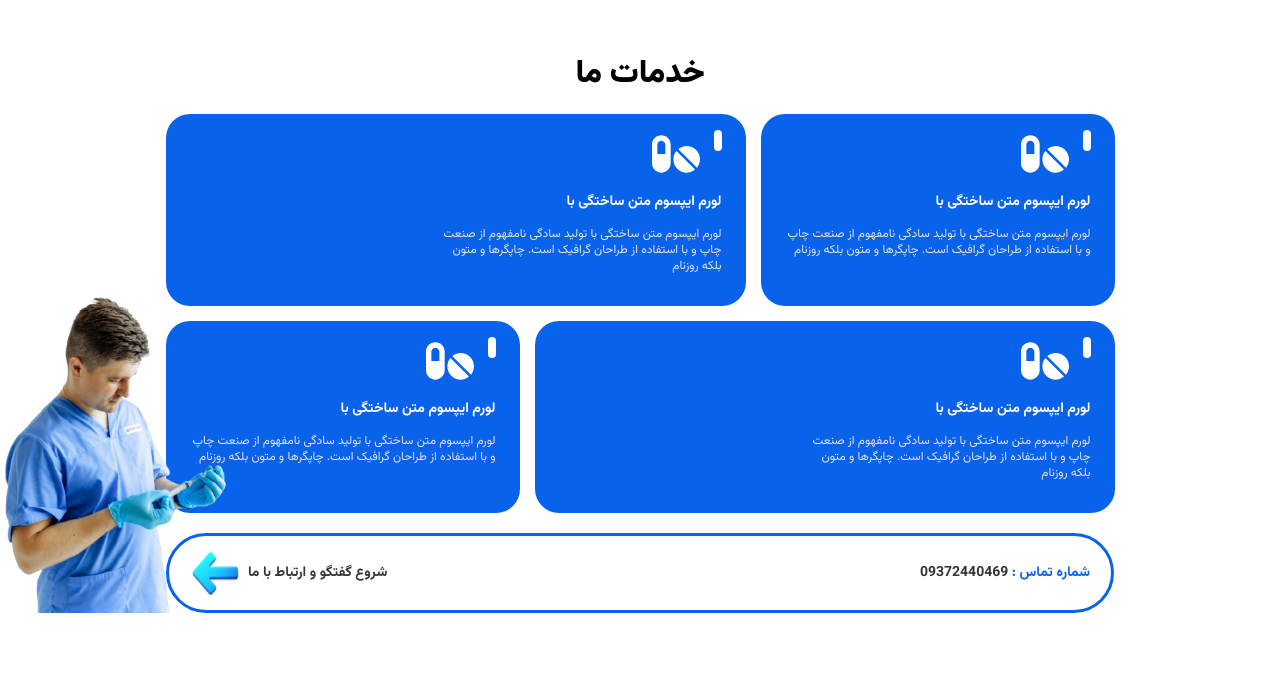
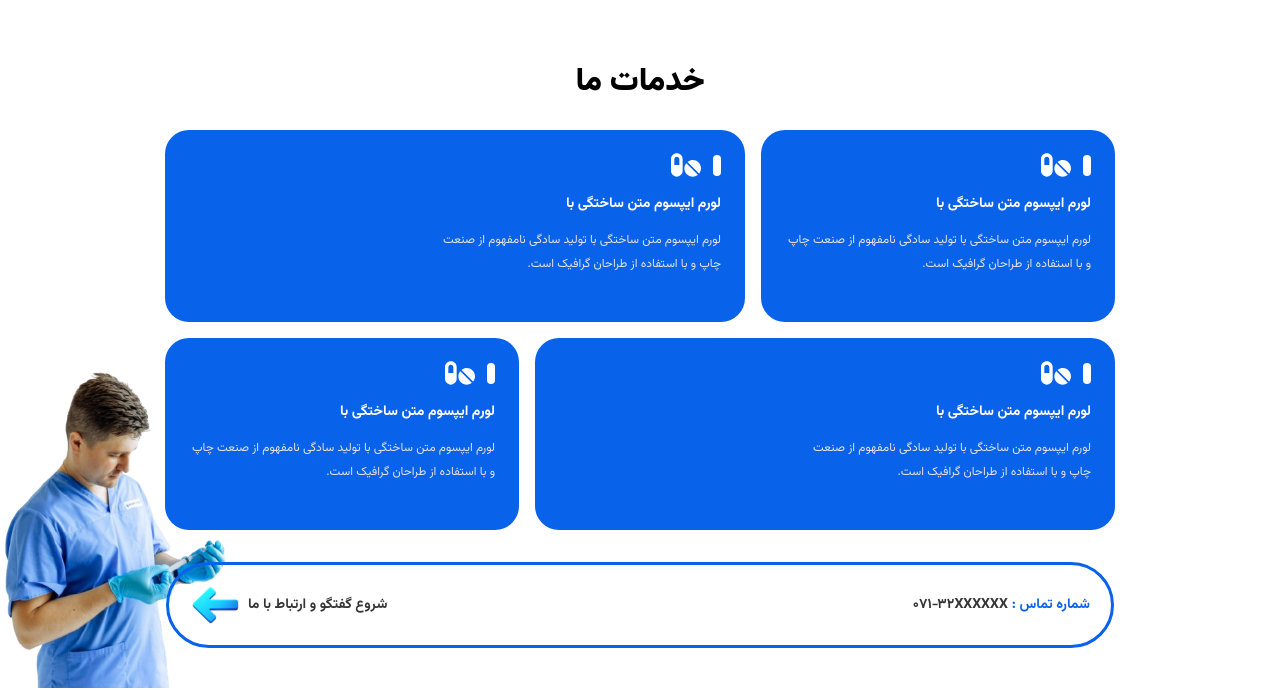
Before and after one commit to parsa-farshah/novaMtd, a Next.js app: page / in a window 1280 px wide. Shown: the part 760-1450 px from the top of the page. Built offline with nearby package versions, Linux system fonts and the light colour scheme.

Commit message:
our service styles change

```diff
--- a/app/components/CarouselOurServices.tsx
+++ b/app/components/CarouselOurServices.tsx
@@ -2,10 +2,7 @@ import {
   Carousel,
   CarouselContent,
   CarouselItem,
-  CarouselNext,
-  CarouselPrevious,
 } from "@/components/ui/carousel";
-import Image from "next/image";
 import { FaPills } from "react-icons/fa";
 
 export function CarouselOurServices() {
@@ -18,29 +15,27 @@ export function CarouselOurServices() {
         loop: true,
       }}
     >
-      <CarouselContent>
+      <CarouselContent className="px-3">
         {Array.from({ length: 4 }).map((_, index) => (
-          <CarouselItem key={index} className="basis-[65%] shrink-0 py-5">
-            <section className="bg-primary px-6 py-4 w-[100%] rounded-3xl flex flex-col gap-[14px] shadow-sm shadow-black">
-              <div className="flex gap-3.5">
-                <div className="w-2 h-[21px] bg-white rounded-full"></div>
-                <FaPills className="text-5xl text-white" />
+          <CarouselItem key={index} className="basis-[70%] shrink-0 py-6">
+            <article className="bg-primary px-6 py-5 w-full rounded-3xl flex flex-col gap-3 shadow-md shadow-black/20">
+              <div className="flex items-center gap-3">
+                <div className="w-2 h-[20px] bg-white rounded-full"></div>
+                <FaPills className="text-3xl text-white" />
               </div>
-              <span className=" font-bold text-sm text-white">
+
+              <span className="font-bold text-sm text-white leading-6">
                 لورم ایپسوم متن ساختگی با
               </span>
-              <p className="text-[#E3E3E3]  font-normal text-xs">
-                لورم ایپسوم متن ساختگی با تولید سادگی نامفهوم از صنعت چاپ و با
-                استفاده از طراحان گرافیک است. چاپگرها و متون بلکه روزنام
+
+              <p className="text-[#E3E3E3] text-xs leading-6">
+                لورم ایپسوم متن ساختگی با تولید سادگی نامفهوم از صنعت چاپ و
+                استفاده از طراحان گرافیک است. چاپگرها و متون بلکه روزنامه.
               </p>
-            </section>
+            </article>
           </CarouselItem>
         ))}
       </CarouselContent>
-
-      {/* <CarouselNext className="!left-4 !right-auto z-50 bg-white rotate-180 border border-black" />
-
-      <CarouselPrevious className="!right-4 !left-auto z-50 bg-white -rotate-180 border border-black" /> */}
     </Carousel>
   );
 }
--- a/app/components/OurServices.tsx
+++ b/app/components/OurServices.tsx
@@ -5,98 +5,125 @@ import { CarouselOurServices } from "./CarouselOurServices";
 
 const OurServices = () => {
   return (
-    <div className="w-full flex flex-col items-center relative overflow-hidden 2xl:container 2xl:mx-auto">
-      {/* image doctore */}
-      <div className="absolute -left-[5%] xl:-left-[4%] bottom-0 hidden lg:flex z-0">
+    <section className="w-full flex flex-col items-center relative overflow-hidden py-10 2xl:container 2xl:mx-auto">
+      {/* doctor image */}
+      <div className="absolute -left-[5%] xl:-left-[4%] bottom-0 hidden lg:flex z-0 pointer-events-none">
         <figure className="relative lg:w-[299px] lg:h-[399px]">
-          <Image src="/images/doctor.png" alt="doctor" fill />
+          <Image
+            src="/images/doctor.png"
+            alt="doctor"
+            fill
+            className="object-contain"
+          />
         </figure>
       </div>
-      {/* text */}
-      <span className=" text-[32px] font-black">خدمات ما</span>
-      {/* carousel */}
-      <div className="w-full overflow-hidden flex md:hidden">
+
+      {/* title */}
+      <h2 className="text-[28px] md:text-[32px] font-black text-center">
+        خدمات ما
+      </h2>
+
+      {/* mobile carousel */}
+      <div className="w-full overflow-hidden flex md:hidden mt-6">
         <CarouselOurServices />
       </div>
+
       {/* cards */}
-      <section className="flex-col items-center gap-[15px] md:flex-row md:flex-wrap md:justify-center md:w-[637px] xl:w-[950px] mt-4 hidden md:flex">
-        {/* card 1 */}
-        <section className="bg-primary px-6 py-4 w-[70%]  md:w-[248px] rounded-3xl flex flex-col gap-[14px] xl:w-[354px] xl:h-[192px]">
-          <div className="flex gap-3.5">
+      <section className="flex-col items-center gap-4 md:flex-row md:flex-wrap md:justify-center md:w-[637px] xl:w-[950px] mt-6 hidden md:flex">
+        {/* card */}
+        <article className="bg-primary px-6 py-5 w-[70%] md:w-[248px] rounded-3xl flex flex-col gap-3 xl:w-[354px] xl:h-[192px] transition hover:scale-[1.02]">
+          <div className="flex items-center gap-3">
             <div className="w-2 h-[21px] bg-white rounded-full"></div>
-            <FaPills className="text-5xl text-white" />
+            <FaPills className="text-3xl text-white" />
           </div>
-          <span className=" font-bold text-sm text-white">
+
+          <span className="font-bold text-sm text-white leading-6">
             لورم ایپسوم متن ساختگی با
           </span>
-          <p className="text-[#E3E3E3]  font-normal text-xs">
+
+          <p className="text-[#E3E3E3] font-normal text-xs leading-6">
             لورم ایپسوم متن ساختگی با تولید سادگی نامفهوم از صنعت چاپ و با
-            استفاده از طراحان گرافیک است. چاپگرها و متون بلکه روزنام
+            استفاده از طراحان گرافیک است.
           </p>
-        </section>
-        {/* card 2 */}
-        <section className="bg-primary px-6 py-4 w-[70%] md:h-[192px] md:w-[367px] rounded-3xl flex flex-col gap-[14px] xl:w-[580px]">
-          <div className="flex gap-3.5">
+        </article>
+
+        {/* card */}
+        <article className="bg-primary px-6 py-5 w-[70%] md:h-[192px] md:w-[367px] rounded-3xl flex flex-col gap-3 xl:w-[580px] transition hover:scale-[1.02]">
+          <div className="flex items-center gap-3">
             <div className="w-2 h-[21px] bg-white rounded-full"></div>
-            <FaPills className="text-5xl text-white" />
+            <FaPills className="text-3xl text-white" />
           </div>
-          <span className=" font-bold text-sm text-white">
+
+          <span className="font-bold text-sm text-white leading-6">
             لورم ایپسوم متن ساختگی با
           </span>
-          <p className="text-[#E3E3E3]  font-normal text-xs xl:w-[280px]">
+
+          <p className="text-[#E3E3E3] font-normal text-xs leading-6 xl:w-[280px]">
             لورم ایپسوم متن ساختگی با تولید سادگی نامفهوم از صنعت چاپ و با
-            استفاده از طراحان گرافیک است. چاپگرها و متون بلکه روزنام
+            استفاده از طراحان گرافیک است.
           </p>
-        </section>
-        {/* card 3 */}
-        <section className="bg-primary px-6 py-4 w-[70%] md:h-[192px] md:w-[367px] rounded-3xl flex flex-col gap-[14px] xl:w-[580px]">
-          <div className="flex gap-3.5">
+        </article>
+
+        {/* card */}
+        <article className="bg-primary px-6 py-5 w-[70%] md:h-[192px] md:w-[367px] rounded-3xl flex flex-col gap-3 xl:w-[580px] transition hover:scale-[1.02]">
+          <div className="flex items-center gap-3">
             <div className="w-2 h-[21px] bg-white rounded-full"></div>
-            <FaPills className="text-5xl text-white" />
+            <FaPills className="text-3xl text-white" />
           </div>
-          <span className=" font-bold text-sm text-white">
+
+          <span className="font-bold text-sm text-white leading-6">
             لورم ایپسوم متن ساختگی با
           </span>
-          <p className="text-[#E3E3E3]  font-normal text-xs xl:w-[280px]">
+
+          <p className="text-[#E3E3E3] font-normal text-xs leading-6 xl:w-[280px]">
             لورم ایپسوم متن ساختگی با تولید سادگی نامفهوم از صنعت چاپ و با
-            استفاده از طراحان گرافیک است. چاپگرها و متون بلکه روزنام
+            استفاده از طراحان گرافیک است.
           </p>
-        </section>
-        {/* card 4 */}
-        <section className="bg-primary px-6 py-4 w-[70%] md:w-[248px] rounded-3xl flex flex-col gap-[14px] xl:w-[354px] xl:h-[192px]">
-          <div className="flex gap-3.5">
+        </article>
+
+        {/* card */}
+        <article className="bg-primary px-6 py-5 w-[70%] md:w-[248px] rounded-3xl flex flex-col gap-3 xl:w-[354px] xl:h-[192px] transition hover:scale-[1.02]">
+          <div className="flex items-center gap-3">
             <div className="w-2 h-[21px] bg-white rounded-full"></div>
-            <FaPills className="text-5xl text-white" />
+            <FaPills className="text-3xl text-white" />
           </div>
-          <span className=" font-bold text-sm text-white">
+
+          <span className="font-bold text-sm text-white leading-6">
             لورم ایپسوم متن ساختگی با
           </span>
-          <p className="text-[#E3E3E3]  font-normal text-xs">
+
+          <p className="text-[#E3E3E3] font-normal text-xs leading-6">
             لورم ایپسوم متن ساختگی با تولید سادگی نامفهوم از صنعت چاپ و با
-            استفاده از طراحان گرافیک است. چاپگرها و متون بلکه روزنام
+            استفاده از طراحان گرافیک است.
           </p>
-        </section>
+        </article>
       </section>
-      {/* information */}
-      <div className="w-[90%]  md:w-[637px]  xl:w-[948px] border-[3px] border-primary px-[21px] py-[7px] rounded-full flex justify-between items-center mt-5 relative z-10">
-        <span className="text-[10px] text-primary md:text-sm font-bold">
-          شماره تماس : <span className="text-[#353535]">09372440469</span>
+
+      {/* contact bar */}
+      <div className="w-[90%] md:w-[637px] xl:w-[948px] border-[3px] border-primary px-[21px] py-[10px] rounded-full flex justify-between items-center mt-8 relative z-10">
+        <span className="text-[10px] md:text-sm text-primary font-bold">
+          شماره تماس :
+          <span dir="ltr" className="text-[#353535] mr-1">
+            ۰۷۱‑۳۲XXXXXX
+          </span>
         </span>
+
         <div className="flex items-center gap-2">
           <span className="text-[#353535] text-[10px] md:text-sm font-bold">
             شروع گفتگو و ارتباط با ما
           </span>
+
           <figure className="relative w-6 h-[34px] md:w-[50px] md:h-[60px]">
             <Image
               src="/images/ArrowLeft.png"
-              alt="arrow left"
+              alt="arrow"
               fill
-              objectFit="fit"
+              className="object-contain"
             />
           </figure>
         </div>
       </div>
-    </div>
+    </section>
   );
 };
 
--- a/app/components/Top.tsx
+++ b/app/components/Top.tsx
@@ -16,7 +16,7 @@ const Top = () => {
             className="flex items-center gap-2 opacity-90 hover:opacity-100 hover:text-white/80 transition"
           >
             <PhoneIcon className="w-4 h-4" />
-            <span>۰۷۱‑۳۲XXXXXX</span>
+            <span dir="ltr">۰۷۱‑۳۲XXXXXX</span>
           </a>
 
           <a
--- a/app/components/WhyChooseUs.tsx
+++ b/app/components/WhyChooseUs.tsx
@@ -6,7 +6,7 @@ const WhyChooseUs = () => {
     <section className="w-full px-6 flex flex-col justify-center h-fit items-center lg:flex-row lg:items-center  lg:gap-6 2xl:container 2xl:mx-auto">
       <div className="lg:w-[113px] flex items-center h-fit">
         <span className=" text-2xl font-bold lg:text-center  lg:text-[28px]  ">
-          مزایای همکاری با novamtd
+          مزایای همکاری با نوا
         </span>
       </div>
       {/* cards */}
--- a/app/page.tsx
+++ b/app/page.tsx
@@ -11,7 +11,7 @@ export default function Home() {
   return (
     <div>
       <Top />
-      <div className="flex flex-col gap-24 md:gap-40">
+      <div className="flex flex-col gap-24 md:gap-32">
         <Header />
         <OurServices />
         <WhyChooseUs />
```
